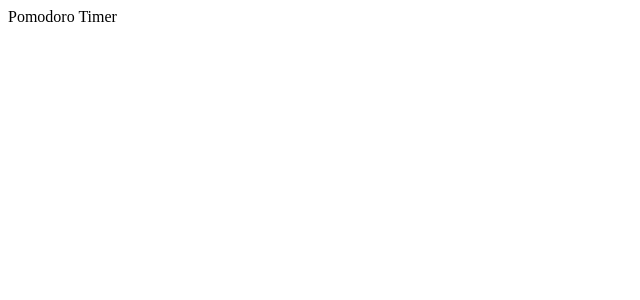
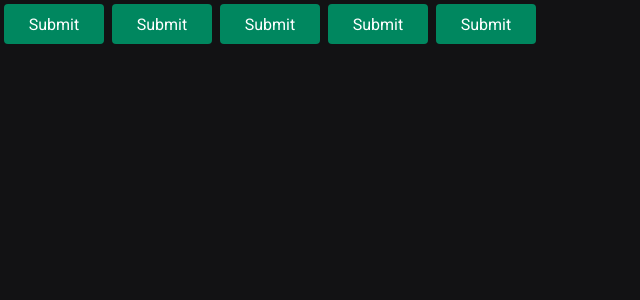
Before and after one commit to muricristiano/productivity-timer-pomodoro-app, a React (Vite) app: page / in a window 1280 px wide. Shown: the top 300 px of the page, without its empty margins (0-640 px from the left). Built offline with nearby package versions, Linux system fonts and the light colour scheme.

Commit message:
first setups, styled components setup, eslint

```diff
--- a/index.html
+++ b/index.html
@@ -2,7 +2,12 @@
 <html lang="en">
   <head>
     <meta charset="UTF-8" />
+
+    <link rel="preconnect" href="https://fonts.googleapis.com" />
+    <link rel="preconnect" href="https://fonts.gstatic.com" crossorigin />
     <meta name="viewport" content="width=device-width, initial-scale=1.0" />
+
+    <link href="https://fonts.googleapis.com/css2?family=Roboto:wght@400;700&display=swap" rel="stylesheet" />
     <title>Pomodoro - Productivity Timer</title>
   </head>
   <body>
--- a/src/App.tsx
+++ b/src/App.tsx
@@ -1,9 +1,18 @@
-// import styles from './App.module.css'
+import { ThemeProvider } from 'styled-components'
+import { Button } from './components/Button'
+import { defaultTheme } from './styles/themes/defaultTheme'
+import { GlobalStyle } from './styles/global'
 
 export function App() {
   return (
-    <div>
-      Pomodoro Timer
-    </div>
-  );
+    <ThemeProvider theme={defaultTheme}>
+      <GlobalStyle />
+
+      <Button variant="primary" />
+      <Button variant="secondary" />
+      <Button variant="danger" />
+      <Button variant="success" />
+      <Button />
+    </ThemeProvider>
+  )
 }
--- /dev/null
+++ b/src/components/Button.styles.ts
@@ -0,0 +1,29 @@
+import styled from 'styled-components'
+
+export type ButtonVariant = 'primary' | 'secondary' | 'danger' | 'success'
+
+interface ButtonContainerProps {
+  variant: ButtonVariant
+}
+
+const ButtonVariants = {
+  primary: 'purple',
+  secondary: 'blue',
+  danger: 'red',
+  success: 'green',
+}
+
+export const ButtonContainer = styled.button<ButtonContainerProps>`
+  width: 100px;
+  height: 40px;
+  margin: 4px;
+  border-radius: 4px;
+  border: 0;
+
+  background-color: ${(props) => props.theme['green-500']};
+  color: white;
+
+  /* ${(props) => {
+    return `background-color: ${ButtonVariants[props.variant]}`
+  }} */
+`
--- /dev/null
+++ b/src/components/Button.tsx
@@ -0,0 +1,9 @@
+import { ButtonContainer, ButtonVariant } from './Button.styles'
+
+interface ButtonProps {
+  variant?: ButtonVariant
+}
+
+export function Button({ variant = 'primary' }: ButtonProps) {
+  return <ButtonContainer variant={variant}>Submit</ButtonContainer>
+}
--- /dev/null
+++ b/src/styles/global.ts
@@ -0,0 +1,24 @@
+import { createGlobalStyle } from 'styled-components'
+
+export const GlobalStyle = createGlobalStyle`
+    * {
+        margin: 0;
+        padding: 0;
+    }
+
+    :focus {
+        outline: 0;
+        box-shadow: 0 0 0 2px ${(props) => props.theme['green-500']}
+    }
+
+    body {
+        background: ${(props) => props.theme['gray-900']};
+        color: ${(props) => props.theme['gray-300']};
+    }
+
+    body, input, textarea, button {
+        font-family: 'Roboto', sans-serif;
+        font-weight: 400;
+        font-size: 1rem;
+    }
+`
--- /dev/null
+++ b/src/styles/themes/defaultTheme.ts
@@ -0,0 +1,21 @@
+export const defaultTheme = {
+  white: '#fff',
+
+  'gray-100': '#E1E1E6',
+  'gray-300': '#C4C4CC',
+  'gray-400': '#8D8D99',
+  'gray-500': '#7C7C8A',
+  'gray-600': '#323238',
+  'gray-700': '#29292E',
+  'gray-800': '#202024',
+  'gray-900': '#121214',
+
+  'green-300': '#00B37E',
+  'green-500': '#00875F',
+  'green-700': '#015F43',
+
+  'red-500': '#AB222E',
+  'red-700': '#7A1921',
+
+  'yellow-500': '#FBA94C',
+}
```
Also changed, not shown: package.json (+7 -4 lines), src/@types/styled.d.ts (added, +9 -0 lines), .eslintrc.cjs (deleted), .eslintrc.json (added), tsconfig.json (line endings or trailing spaces), 1 other file (tests, documents, lock files or other folders).
